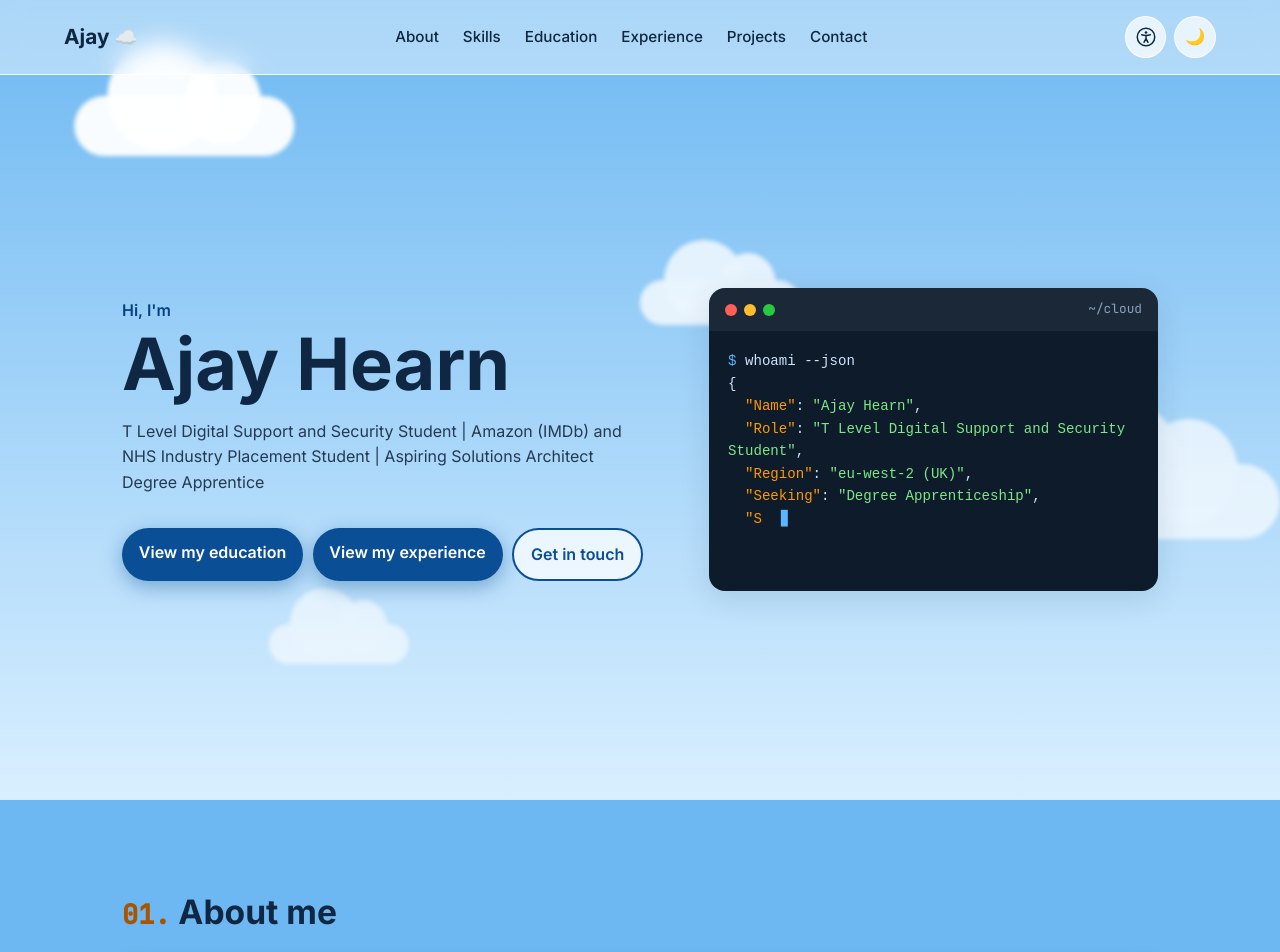
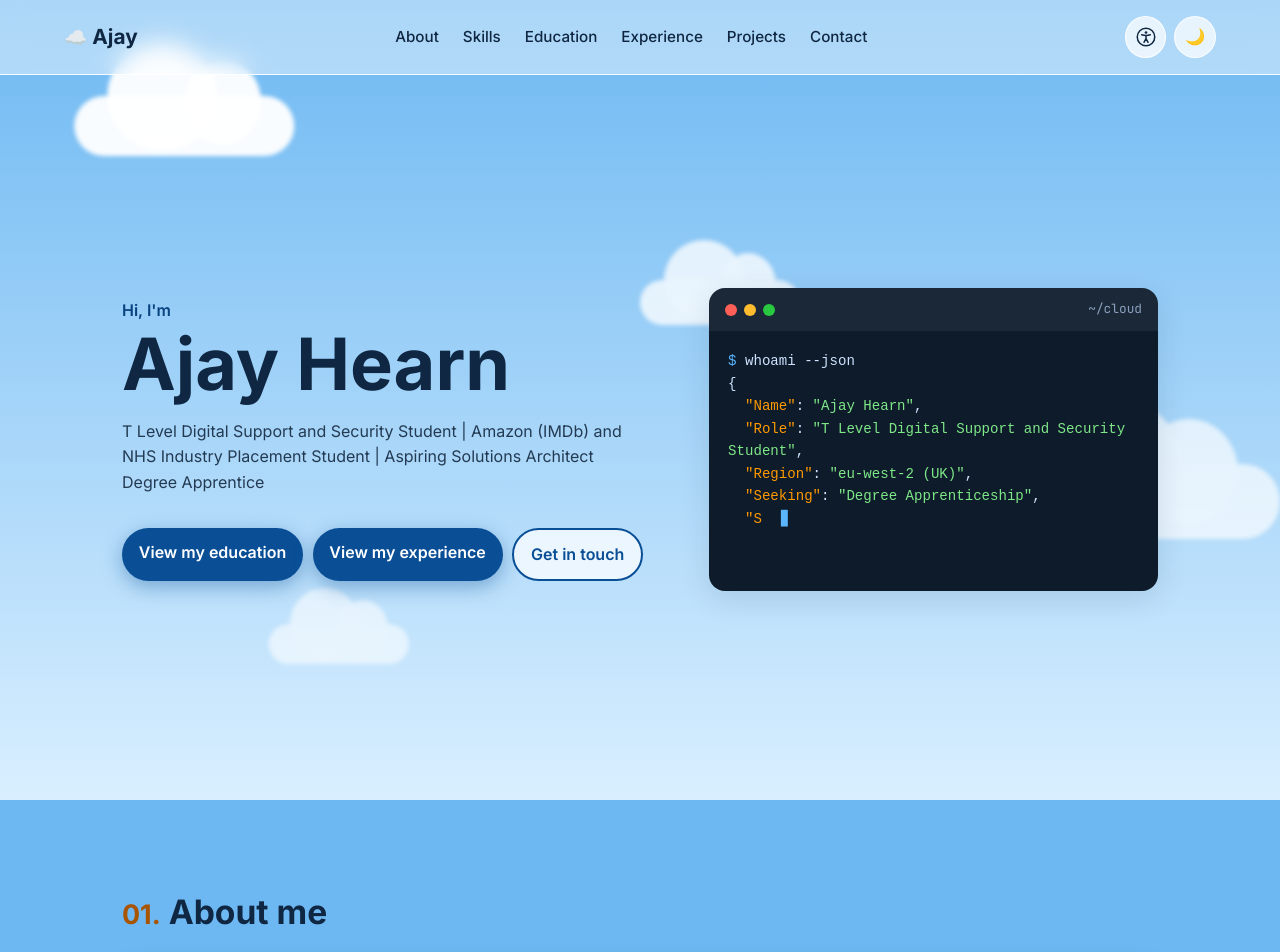
Before and after one commit to ajayhearn/Ajay-Hearn-Portfolio-Website, a website: page public/index.html in a window 1280 px wide. Shown: the top 952 px of the page. Drawn offline with Linux system fonts and the light colour scheme; no server answers.

Commit message:
Logo '☁️ Ajay'; section numbers in Inter

```diff
--- a/public/index.html
+++ b/public/index.html
@@ -38,7 +38,7 @@
   </div>
 
   <header class="nav">
-    <a href="#top" class="logo" aria-label="Ajay, back to top"><span data-field="firstName">Ajay</span> <span class="logo-cloud" aria-hidden="true">☁️</span></a>
+    <a href="#top" class="logo" aria-label="Ajay, back to top"><span class="logo-cloud" aria-hidden="true">☁️</span> <span data-field="firstName">Ajay</span></a>
     <nav aria-label="Main">
       <ul class="nav-links" id="site-menu">
         <li><a href="#about">About</a></li>
--- a/public/styles.css
+++ b/public/styles.css
@@ -141,7 +141,7 @@ ul { list-style: none; }
 main { max-width: 1100px; margin: 0 auto; padding: 0 clamp(1rem, 5vw, 2rem); }
 .section { padding: 5rem 0 2rem; }
 h2 { font-size: clamp(1.6rem, 3vw, 2.1rem); margin-bottom: 1.5rem; }
-.section-num { font-family: "JetBrains Mono", monospace; color: var(--accent-2); font-size: 0.8em; }
+.section-num { font-family: "Inter", system-ui, sans-serif; color: var(--accent-2); font-size: 0.8em; }
 .sub-heading { margin: 2.5rem 0 1rem; }
 
 .card {
```
Also changed, not shown: public/contact.html (+1 -1 lines), public/details.html (+1 -1 lines), public/how-its-built.html (+1 -1 lines).
